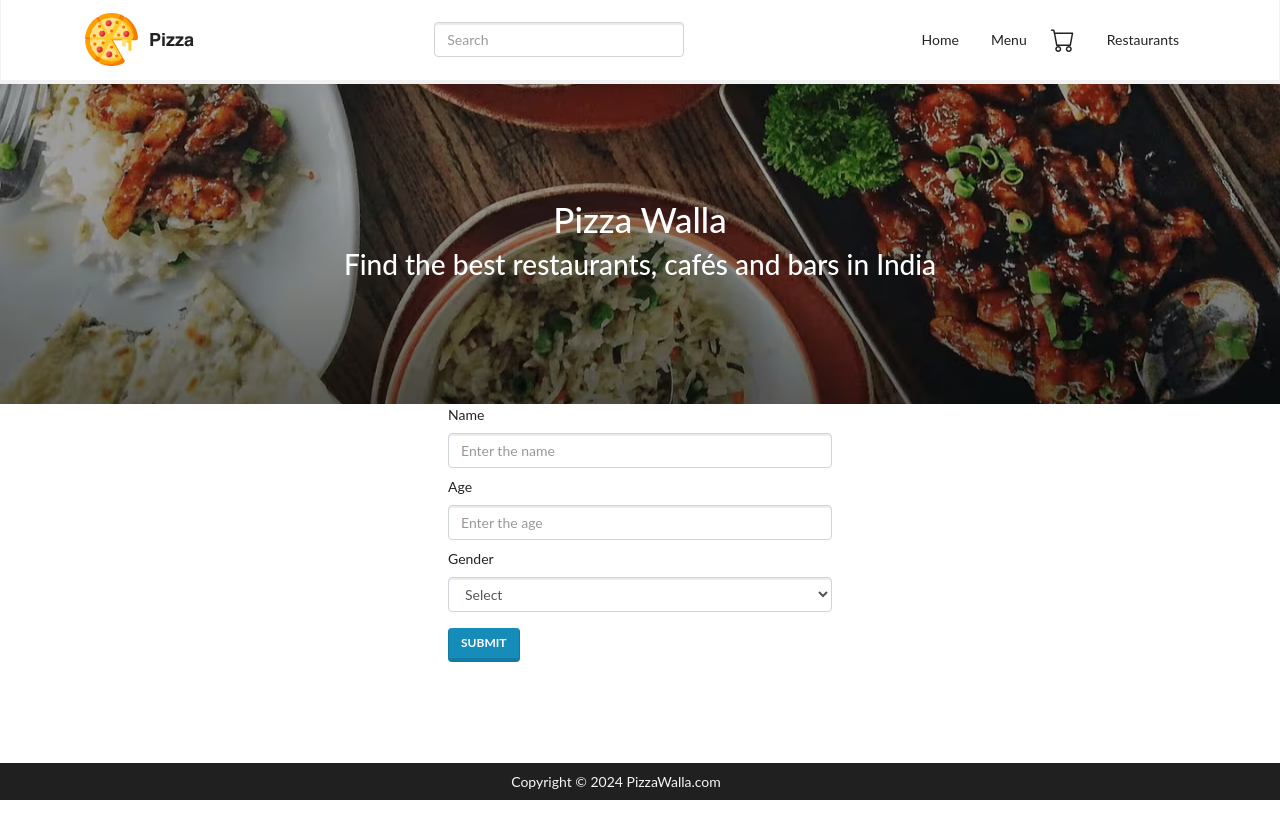
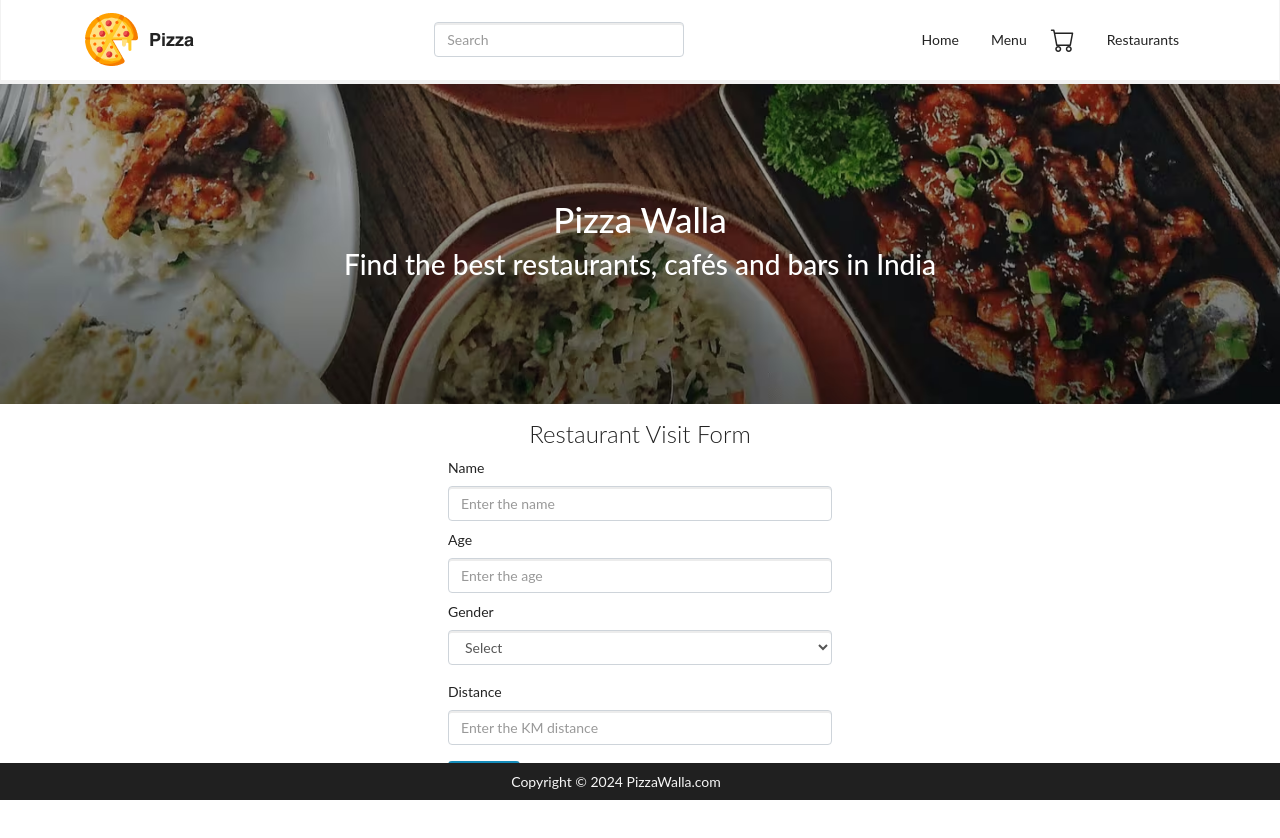
Before and after one commit to manojsatwase/foodwalla, a React (Vite) app in the folder frontend/: page / in a window 1280 px wide. Shown: the top 838 px of the page. Before the commit the page ends 800 px from the top, so only its background shows below. Built offline with nearby package versions, Linux system fonts and the light colour scheme; no server answers.

Commit message:
add heading and navigate for restaurants

```diff
--- a/frontend/src/forms/UserInfoForm.jsx
+++ b/frontend/src/forms/UserInfoForm.jsx
@@ -1,27 +1,32 @@
 import { Form, Button, Container, Row, Col } from 'react-bootstrap';
 import { useDispatch, useSelector } from 'react-redux';
+import { useNavigate } from 'react-router-dom';
 
 import useLocationFeature from '../hooks/useLocationFeature';
 import useForm from '../hooks/useForm';
 import { saveUserAPI } from '../api/featchUserVisitApi';
 
+
 const UserInfoForm = () => {
-  const [formData, handleChange] = useForm({ name: '', age: '', gender: '' });
+  const [formData, handleChange] = useForm({ name: '', age: '', gender: '' , distance:''});
 
-  const loading = useSelector(state=>state.userVisitInfo?.loading)
+  const loading = useSelector(state=>state.userVisitInfo?.loading);
 
   const dispatch = useDispatch();
+  const navigate = useNavigate();
   const {location,error} = useLocationFeature();
 
   const handleSubmit = (e) => {
     e.preventDefault();
     dispatch(saveUserAPI({...formData,location}));
+    navigate('/restaurants');
   };
 
   return (
     <Container className="d-flex justify-content-center align-items-center">
       <Row>
         <Col>
+        <h1 className='heading'>Restaurant Visit Form</h1>
           <Form className="userInfo" onSubmit={handleSubmit}>
             <Form.Group controlId="formName" className='mb-2'>
               <Form.Label>Name</Form.Label>
@@ -66,9 +71,22 @@ const UserInfoForm = () => {
               </Form.Control>
             </Form.Group>
 
+            <Form.Group controlId="formAge" className='mb-2'>
+              <Form.Label>Distance</Form.Label>
+              <Form.Control
+                type="number"
+                placeholder="Enter the KM distance"
+                name="distance"
+                value={formData.distance}
+                onChange={handleChange}
+                style={{ width: '30vw' }}
+                required
+              />
+            </Form.Group>
+
              {error && <p>{error}</p>}
 
-            <Button variant="primary" disabled={loading} type="submit">
+            <Button variant="primary" className='mt-2' disabled={loading} type="submit">
               Submit
             </Button>
           </Form>
```
